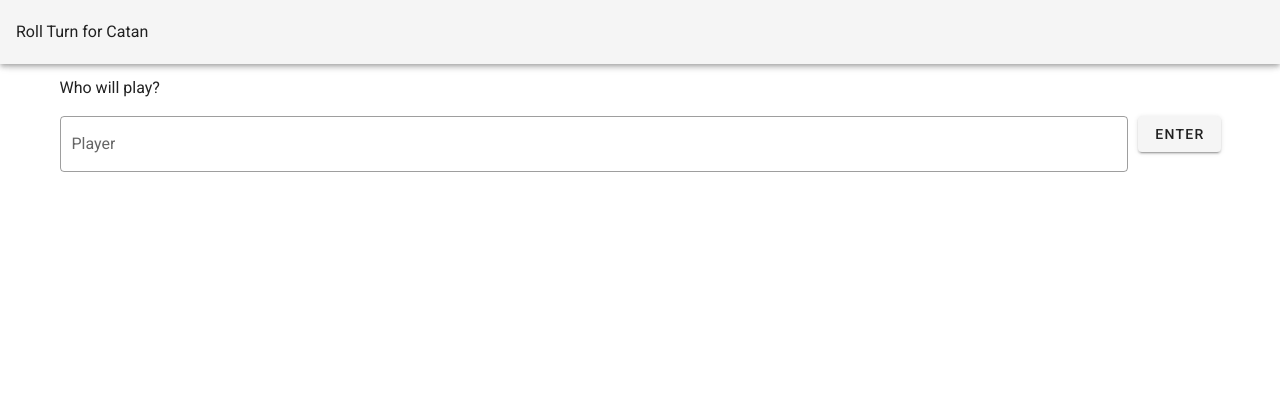
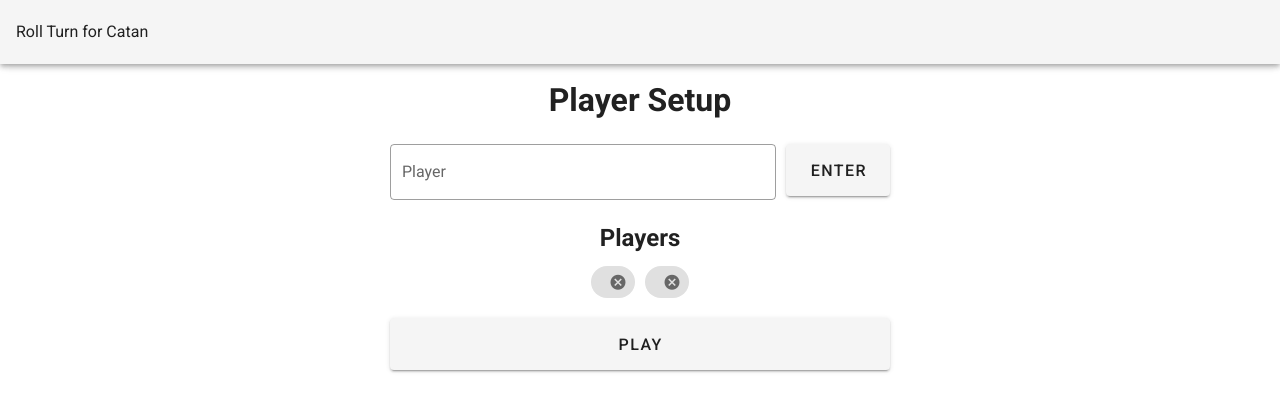
Before and after one commit to kehwar/turn-roll-for-catan, a Nuxt app: page / in a window 1280 px wide. Shown: the top 412 px of the page. Built offline with nearby package versions, Linux system fonts and the light colour scheme.

Commit message:
Add default page

```diff
--- a/pages/index.vue
+++ b/pages/index.vue
@@ -3,22 +3,52 @@
         <v-app-bar app> Roll Turn for Catan </v-app-bar>
         <v-main>
             <v-container>
-                <p>Who will play?</p>
+                <div v-if="state === 'setup'">
+                    <h1>Player Setup</h1>
                     <div class="input">
                         <v-text-field
                             ref="textInput"
                             v-model="nameInput"
                             label="Player"
                             outlined
+                            clearable
+                            hide-details=""
                             @keypress.enter="onEnter"
                         >
                         </v-text-field>
-                    <v-btn @click="onEnter">Enter</v-btn>
+                        <v-btn x-large @click="onEnter">Enter</v-btn>
                     </div>
-                <div class="chip-group">
-                    <v-chip v-for="(name, index) in names" :key="index">
+                    <div class="players">
+                        <h2 v-if="names.length > 0">Players</h2>
+                        <div class="player-chips">
+                            <v-chip
+                                v-for="(name, index) in names"
+                                :key="index"
+                                close
+                                @click:close="removePlayer(index)"
+                                @dblclick="removePlayer(index)"
+                            >
                                 {{ name }}
                             </v-chip>
+                        </div>
+                    </div>
+                    <v-btn
+                        x-large
+                        :disabled="names.length === 0"
+                        @click="startPlay"
+                        >Play</v-btn
+                    >
+                </div>
+                <div v-if="state === 'play'">
+                    <h1 class="current-player">{{ names[currentPlayer] }}</h1>
+                    <span class="dice-throw">{{ diceThrow }}</span>
+                    <div class="dice-history">
+                        <span v-for="(dice, index) in diceHistory" :key="index">
+                            {{ dice }}
+                        </span>
+                    </div>
+                    <v-btn x-large @click="nextPlayer">Next</v-btn>
+                    <v-btn x-small @click="state = 'setup'">Setup</v-btn>
                 </div>
             </v-container>
         </v-main>
@@ -31,7 +61,11 @@
     data() {
         return {
             nameInput: '',
-            names: [],
+            names: ['', ''],
+            state: 'setup',
+            diceThrow: 0,
+            currentPlayer: 0,
+            diceHistory: [],
         }
     },
     methods: {
@@ -41,18 +75,97 @@
             this.nameInput = ''
             this.$refs.textInput.focus()
         },
+        removePlayer(index) {
+            this.names.splice(index, 1)
+        },
+        startPlay() {
+            this.currentPlayer = 0
+            this.diceHistory = []
+            this.throwDice()
+            this.state = 'play'
+        },
+        nextPlayer() {
+            if (this.currentPlayer < this.names.length - 1)
+                this.currentPlayer += 1
+            else this.currentPlayer = 0
+            this.throwDice()
+        },
+        throwDice() {
+            this.diceHistory.splice(0, 0, this.diceThrow)
+            this.diceThrow = this.throwOneDice() + this.throwOneDice()
+        },
+        throwOneDice() {
+            return Math.floor(Math.random() * 6 + 1)
+        },
     },
 }
 </script>
 
 <style scoped>
+h1,
+h2 {
+    text-align: center;
+}
+
+.container {
+    height: 100%;
+}
+
+.container > div {
+    display: flex;
+    flex-direction: column;
+    gap: 20px;
+    max-width: 500px;
+    margin: auto;
+    justify-content: flex-start;
+    height: 100%;
+    align-content: center;
+}
+
 .input {
-    display: flex;
-    gap: 10px;
-}
-.chip-group {
     display: flex;
     flex-wrap: wrap;
     gap: 10px;
 }
+
+.players {
+    display: flex;
+    flex-direction: column;
+    gap: 10px;
+}
+
+.player-chips {
+    display: flex;
+    flex-wrap: wrap;
+    gap: 10px;
+    justify-content: center;
+}
+
+.dice-throw {
+    border: 1px solid black;
+    display: flex;
+    flex: 1 1 0;
+    justify-content: center;
+    align-content: center;
+    align-items: center;
+    font-weight: bold;
+    font-size: 10rem;
+}
+
+.dice-history {
+    display: flex;
+    gap: 10px;
+    overflow: scroll;
+}
+
+.dice-history > span {
+    border: 1px solid black;
+    display: flex;
+    width: 40px;
+    height: 40px;
+    justify-content: center;
+    align-content: center;
+    align-items: center;
+    flex: none;
+}
 </style>
```
Lines whose indentation alone changed are shown as unchanged.
